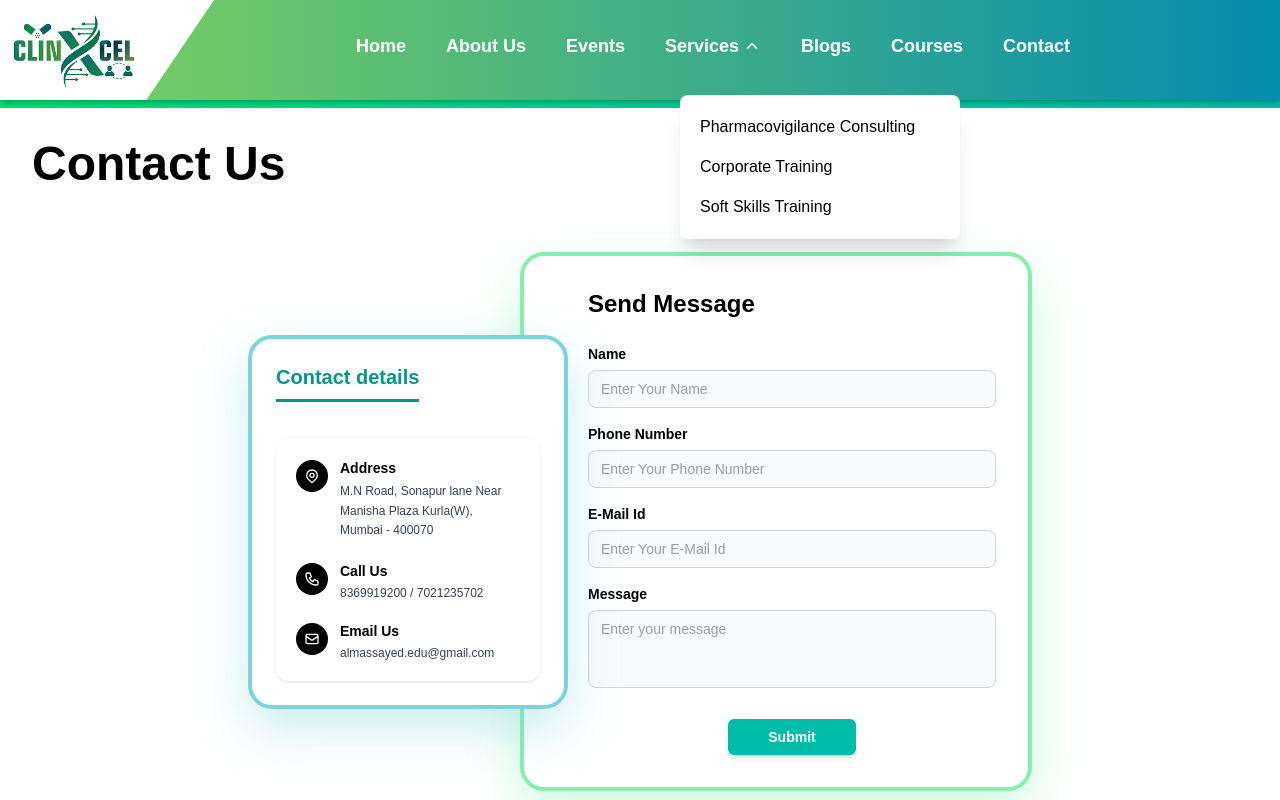
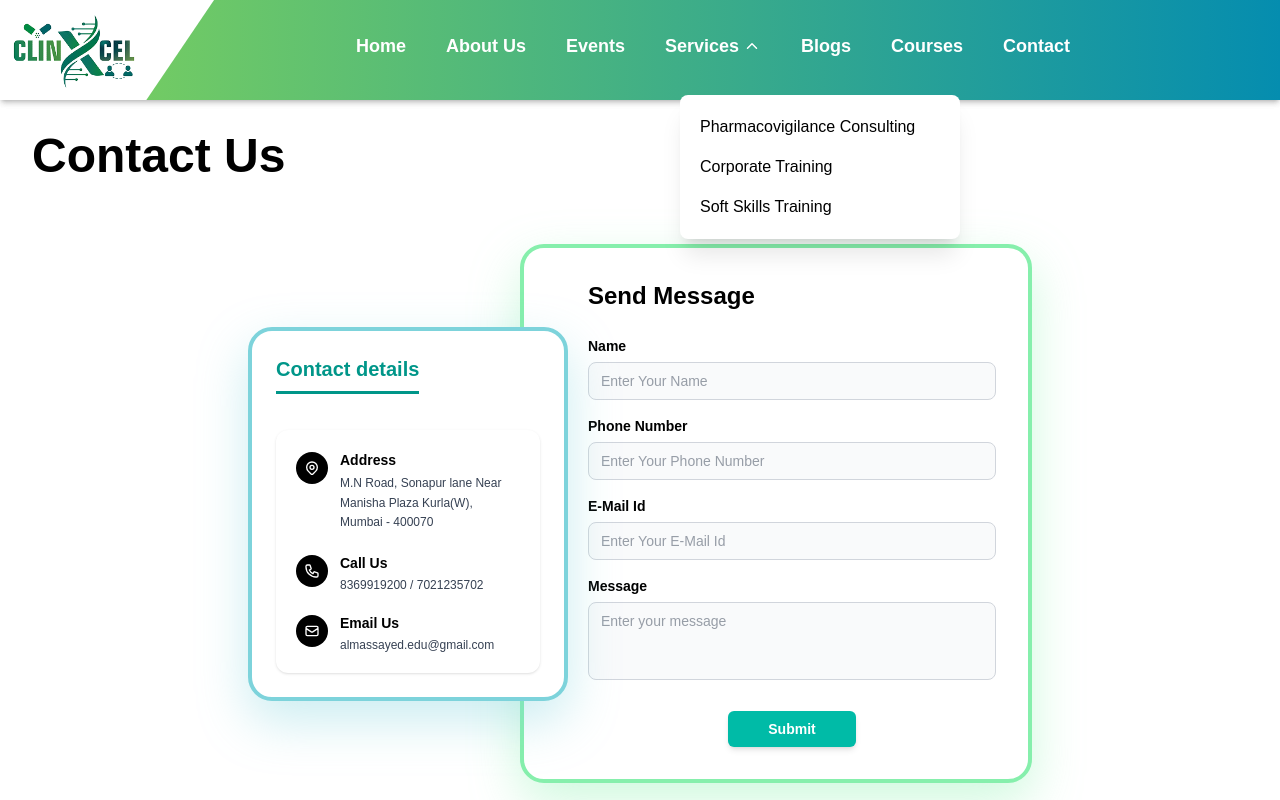
Before and after one commit to abdulahadkhan-10/clin, a Next.js app: page /contact in a window 1280 px wide. Both pictures are taken after a click on the button "Services". Shown: the top 800 px of the page. Built offline with nearby package versions, Linux system fonts and the light colour scheme.

Commit message:
Refactor Navbar dropdown to prevent event propagation; clean up ContactPage layout

```diff
--- a/src/component/consulting/page.jsx
+++ b/src/component/consulting/page.jsx
@@ -89,12 +89,12 @@ export default function PharmacovigilanceConsulting() {
 {/* SOME FEATURES TITLE (Exactly like your screenshot) */}
 <div className="relative w-full mt-10 mb-10">
 
-  {/* Left Decorative Image */}
+  {/* Left Decorative Image
   <img
     src="/d1.png"
     alt="Decorative"
     className="absolute left-0 top-1/2 -translate-y-1/2 w-40 opacity-80 pointer-events-none"
-  />
+  /> */}
 
   {/* Green Bar */}
   <div className="bg-[#7CBF8A] w-full py-3 rounded-md shadow-md flex justify-center">
--- a/src/component/contact/contact.jsx
+++ b/src/component/contact/contact.jsx
@@ -30,7 +30,7 @@ const ContactPage = () => {
   return (
     <div className="min-h-screen bg-white">
       {/* Decorative top bar */}
-      <div className="h-2 bg-gradient-to-r from-green-400 to-teal-500 w-full"></div>
+
 
       {/* Header */}
       <div className="px-8 py-8">
@@ -212,8 +212,6 @@ const ContactPage = () => {
         </div>
       </div>
 
-      {/* Bottom decorative bar */}
-      <div className="h-2 bg-gradient-to-r from-green-400 to-teal-500 w-full"></div>
     </div>
   );
 };
--- a/src/component/layout/Navbar.jsx
+++ b/src/component/layout/Navbar.jsx
@@ -93,9 +93,11 @@ const Navbar = () => {
       {servicesOpen && (
   <div
     ref={dropdownRef}
+    onMouseDown={(e) => e.stopPropagation()}   // <-- ADD THIS LINE
     className="absolute top-[95px] left-1/2 ml-45 transform -translate-x-1/2
                bg-white rounded-lg shadow-xl py-3 min-w-[280px] z-[20000]"
   >
+
           <Link href="/consulting" className="block px-5 py-2 text-black hover:bg-gray-100">
             Pharmacovigilance Consulting
           </Link>
```
Lines whose indentation alone changed are shown as unchanged.
